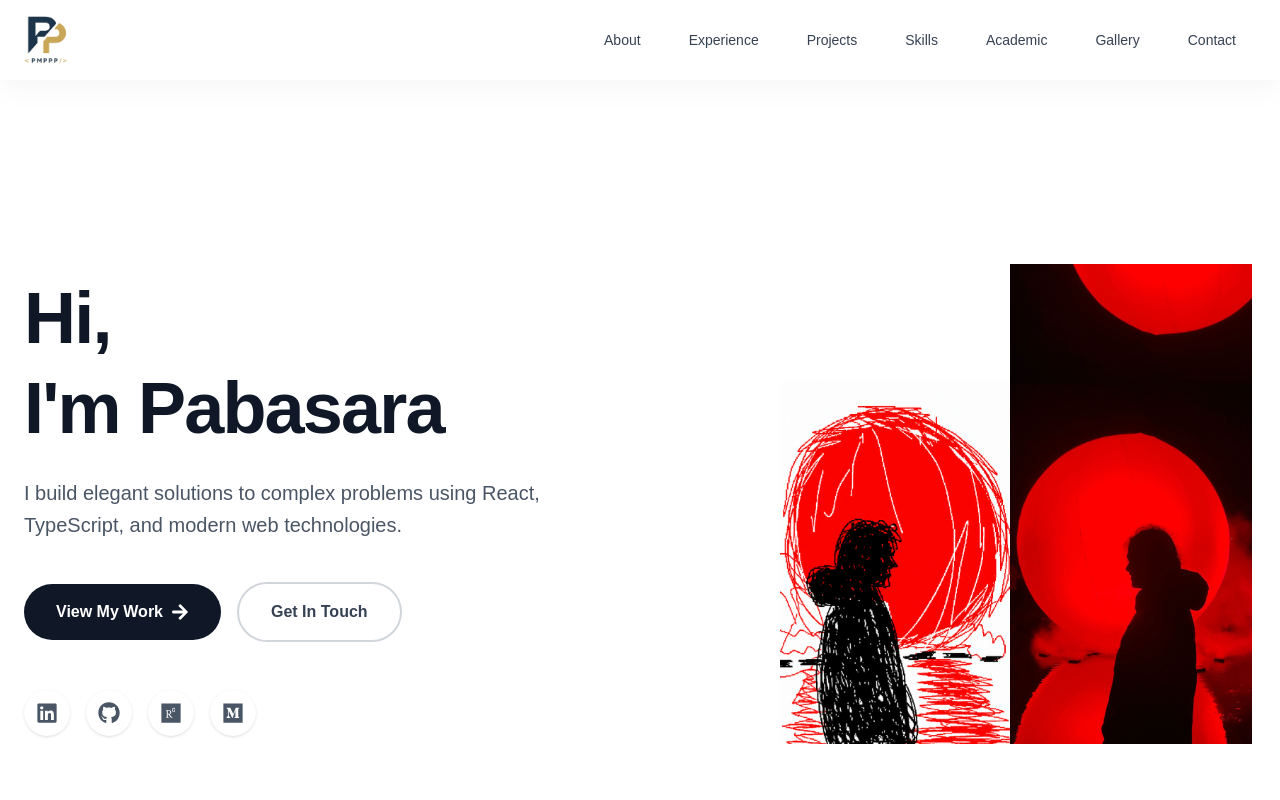
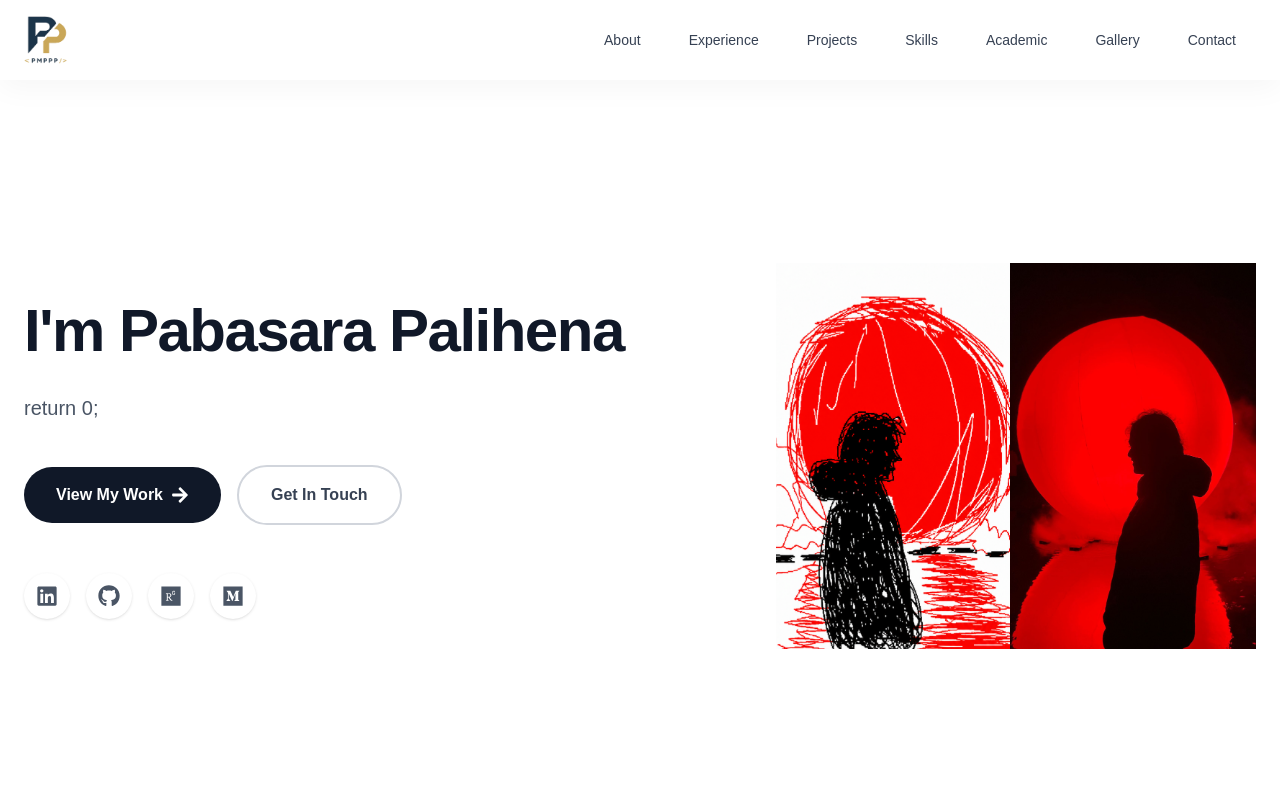
Before and after one commit to PabasaraPalihena/PMPP, a Next.js app in the folder portfolio/: page / in a window 1280 px wide. Shown: the top 800 px of the page. Built offline with nearby package versions, Linux system fonts and the light colour scheme.

Commit message:
feat(hero): redesign hero page with two-column layout and image

```diff
--- a/portfolio/components/Hero.tsx
+++ b/portfolio/components/Hero.tsx
@@ -19,7 +19,7 @@ const heroSocials = socialLinks.filter((s) => s.platform !== "email");
 
 export default function Hero() {
   return (
-    <section className="relative min-h-screen flex items-center justify-center bg-white px-6 py-20 pt-32">
+    <section className="relative min-h-screen flex items-center justify-center bg-white px-6 pt-8 pb-20">
 
       <div className="relative z-10 max-w-7xl mx-auto w-full grid grid-cols-1 lg:grid-cols-2 gap-12 lg:gap-8 items-center">
         {/* Left Column: Text */}
@@ -31,13 +31,12 @@ export default function Hero() {
         >
           {/* Main Heading */}
           <motion.h1
-            className="text-5xl md:text-6xl lg:text-7xl font-extrabold text-gray-900 mb-6 leading-tight tracking-tight"
+            className="text-4xl md:text-5xl lg:text-6xl font-extrabold text-gray-900 mb-6 leading-tight tracking-tight"
             initial={{ opacity: 0, y: 20 }}
             animate={{ opacity: 1, y: 0 }}
             transition={{ duration: 0.8, delay: 0.1, ease: "easeOut" }}
           >
-            Hi,<br />
-            I&apos;m Pabasara<br />
+            I&apos;m Pabasara Palihena
           </motion.h1>
 
           {/* Subheading */}
@@ -47,7 +46,8 @@ export default function Hero() {
             animate={{ opacity: 1, y: 0 }}
             transition={{ duration: 0.8, delay: 0.2, ease: "easeOut" }}
           >
-            I build elegant solutions to complex problems using React, TypeScript, and modern web technologies.
+            return 0;
+            {/* if (!success) retry(); */}
           </motion.p>
 
           {/* CTA Buttons */}
@@ -102,7 +102,7 @@ export default function Hero() {
         <div className="relative flex justify-center lg:justify-end mt-12 lg:mt-0">
           <div className="relative w-[300px] h-[300px] sm:w-[400px] sm:h-[400px] lg:w-[480px] lg:h-[480px]">
             <Image
-              src="/assets/images/Hero.png"
+              src="/assets/images/HeroImg.png"
               alt="Pabasara Palihena"
               fill
               className="object-contain"
```
